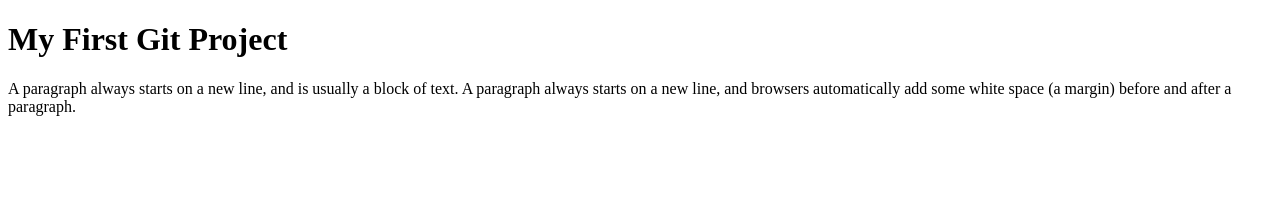
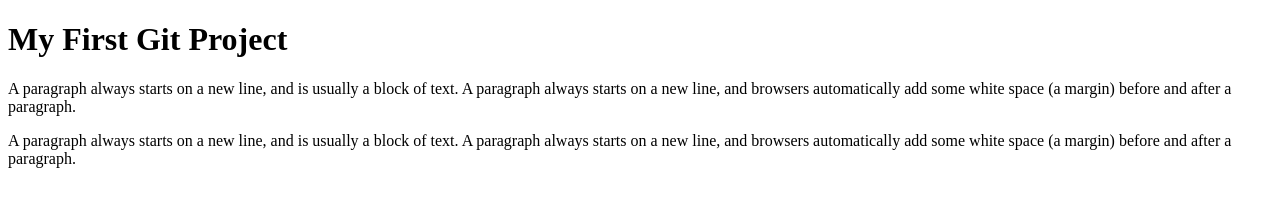
Before and after one commit to anupshaha/gitDemo, a plain HTML site: page index.html in a window 1280 px wide. Drawn offline with Linux system fonts and the light colour scheme.

Commit message:
CSS Style added

```diff
--- /dev/null
+++ b/css/style.css
@@ -0,0 +1,7 @@
+h1
+{
+color:red;
+}
+p{
+color:green;
+}
--- a/index.html
+++ b/index.html
@@ -7,5 +7,6 @@
 <body>
 	<h1>My First Git Project</h1>
 	<p>A paragraph always starts on a new line, and is usually a block of text. A paragraph always starts on a new line, and browsers automatically add some white space (a margin) before and after a paragraph.</p>
+	<p>A paragraph always starts on a new line, and is usually a block of text. A paragraph always starts on a new line, and browsers automatically add some white space (a margin) before and after a paragraph.</p>
 </body>
 </html>
```
